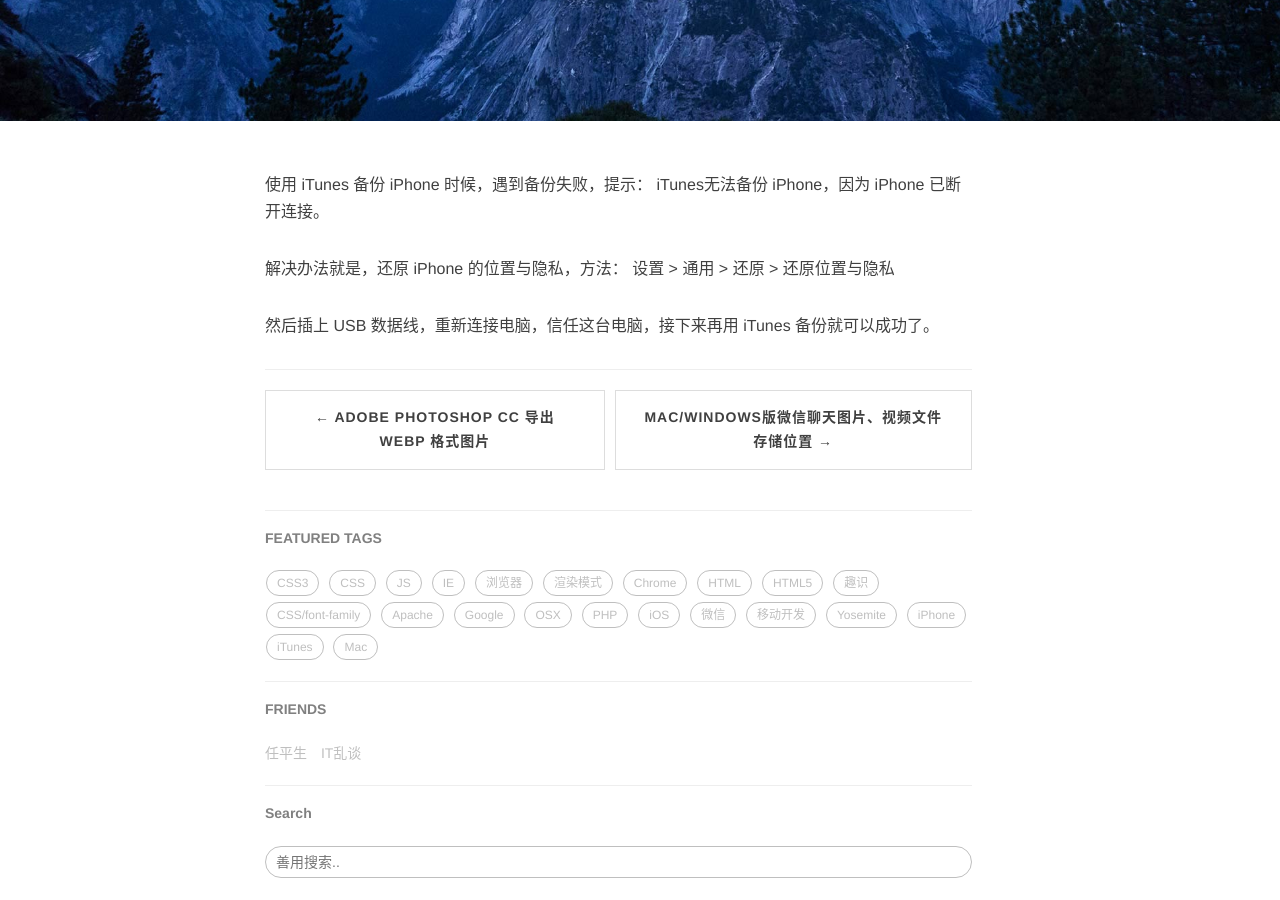
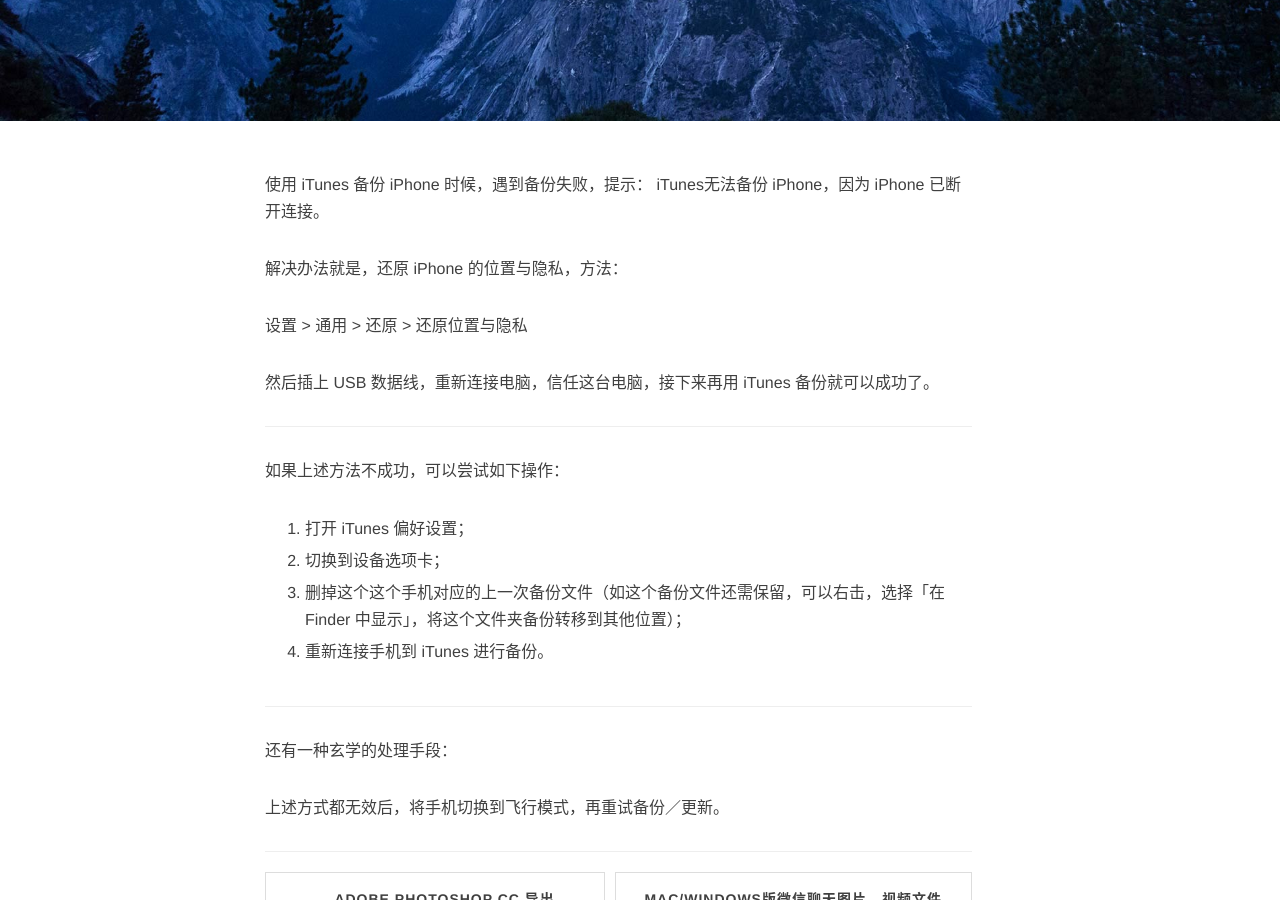
Before and after one commit to rpsh/rpsh.github.io, a Jekyll site: the page built from _posts/2015-08-23-repair-itunes-iphone-backup-issue.md, in a window 1280 px wide and 900 px high, scrolled down 457 px. Built offline with Jekyll 4.4.1, drawn with Linux system fonts in a browser that asks for light colours; nearby versions of some CDN libraries; comment, search, counter and statistics services are not loaded.

Commit message:
[*] 更新 iphone 备份的方法

```diff
--- a/_posts/2015-08-23-repair-itunes-iphone-backup-issue.md
+++ b/_posts/2015-08-23-repair-itunes-iphone-backup-issue.md
@@ -13,6 +13,25 @@ tags:
 使用 iTunes 备份 iPhone 时候，遇到备份失败，提示： iTunes无法备份 iPhone，因为 iPhone 已断开连接。
 
 解决办法就是，还原 iPhone 的位置与隐私，方法：
+
 设置 > 通用 > 还原 > 还原位置与隐私
 
 然后插上 USB 数据线，重新连接电脑，信任这台电脑，接下来再用 iTunes 备份就可以成功了。
+
+-------
+
+如果上述方法不成功，可以尝试如下操作：
+
+ 1. 打开 iTunes 偏好设置；
+
+ 2. 切换到设备选项卡；
+
+ 3. 删掉这个这个手机对应的上一次备份文件（如这个备份文件还需保留，可以右击，选择「在 Finder 中显示」，将这个文件夹备份转移到其他位置）；
+
+ 4. 重新连接手机到 iTunes 进行备份。
+
+-------
+
+还有一种玄学的处理手段：
+
+上述方式都无效后，将手机切换到飞行模式，再重试备份／更新。
```
